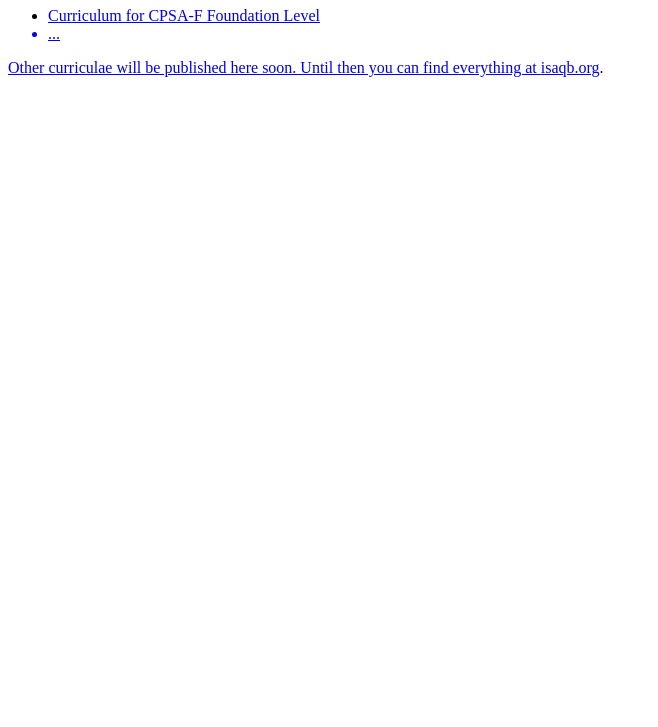
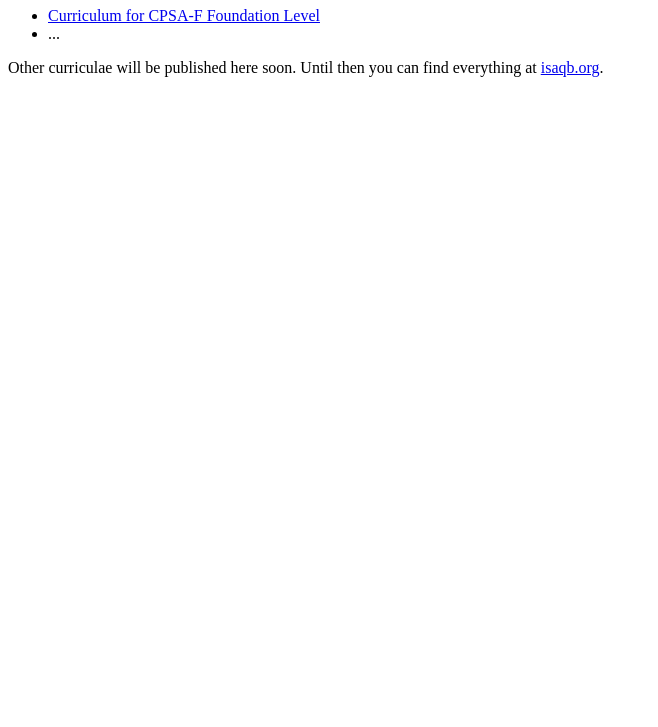
Before and after one commit to isaqb-org/isaqb-org.github.io, a plain HTML site: page index.html in a window 1280 px wide. Shown: the part 73-800 px from the top of the page, without its empty margins (0-658 px from the left). Drawn offline with Linux system fonts and the light colour scheme.

Commit message:
fixed broken html

```diff
--- a/index.html
+++ b/index.html
@@ -9,7 +9,7 @@
 <body>
   <h1>iSAQB Curriculae!</h1>
   <ul>
-    <li><a href="/curriculum-foundation">Curriculum for CPSA-F Foundation Level</li>
+    <li><a href="/curriculum-foundation">Curriculum for CPSA-F Foundation Level</a></li>
     <li>...</li>
   </ul>
   Other curriculae will be published here soon. Until then you can find everything at <a href="https://isaqb.org">isaqb.org</a>.
```
